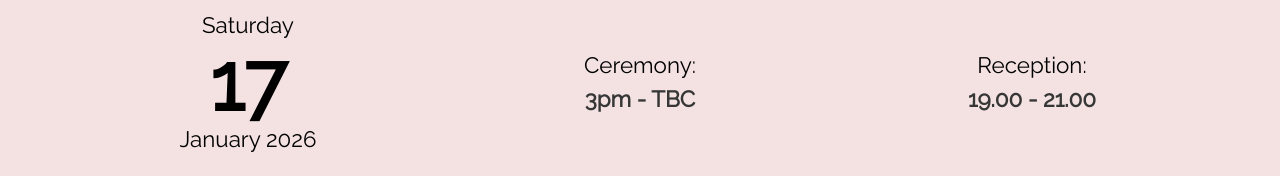
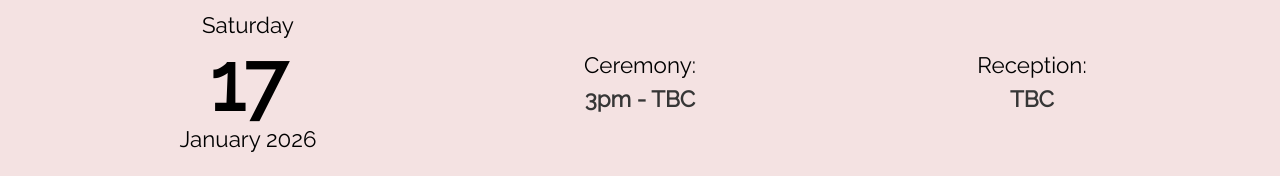
Before and after one commit to DarrenDD/DarrenDD.github.io, a plain HTML site: page index.html in a window 1280 px wide. Shown: the part 2065-2241 px from the top of the page. Drawn offline with nearby package versions, Linux system fonts and the light colour scheme; a web font is replaced by a local one.

Commit message:
Update index.html

```diff
--- a/index.html
+++ b/index.html
@@ -227,7 +227,7 @@
               <h1 class="time is-larger has-text-centered">
                 Reception:
                 <br>
-                <strong>19.00  - 21.00</strong>
+                <strong>TBC</strong>
               </h1>
 
 
```
